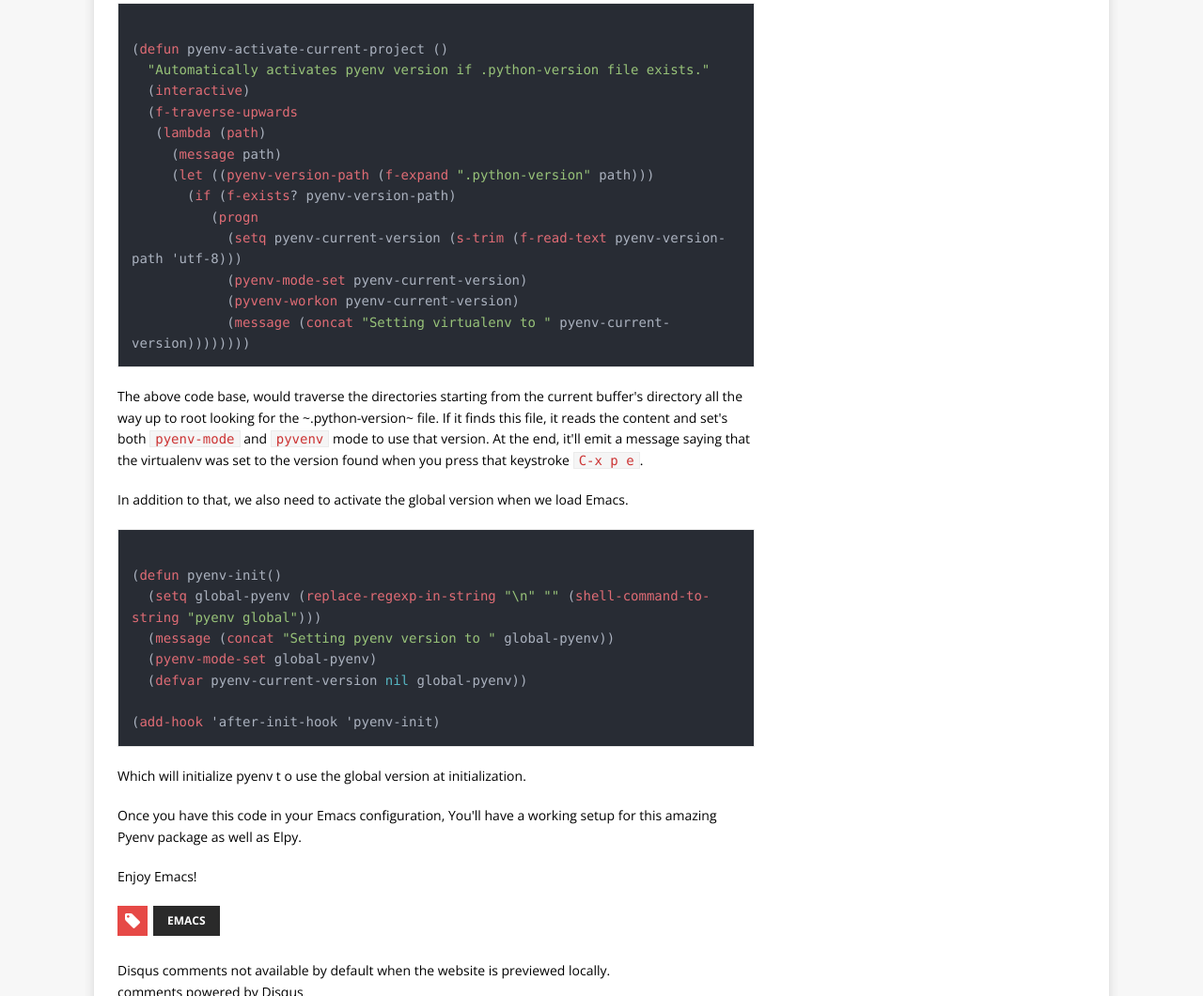
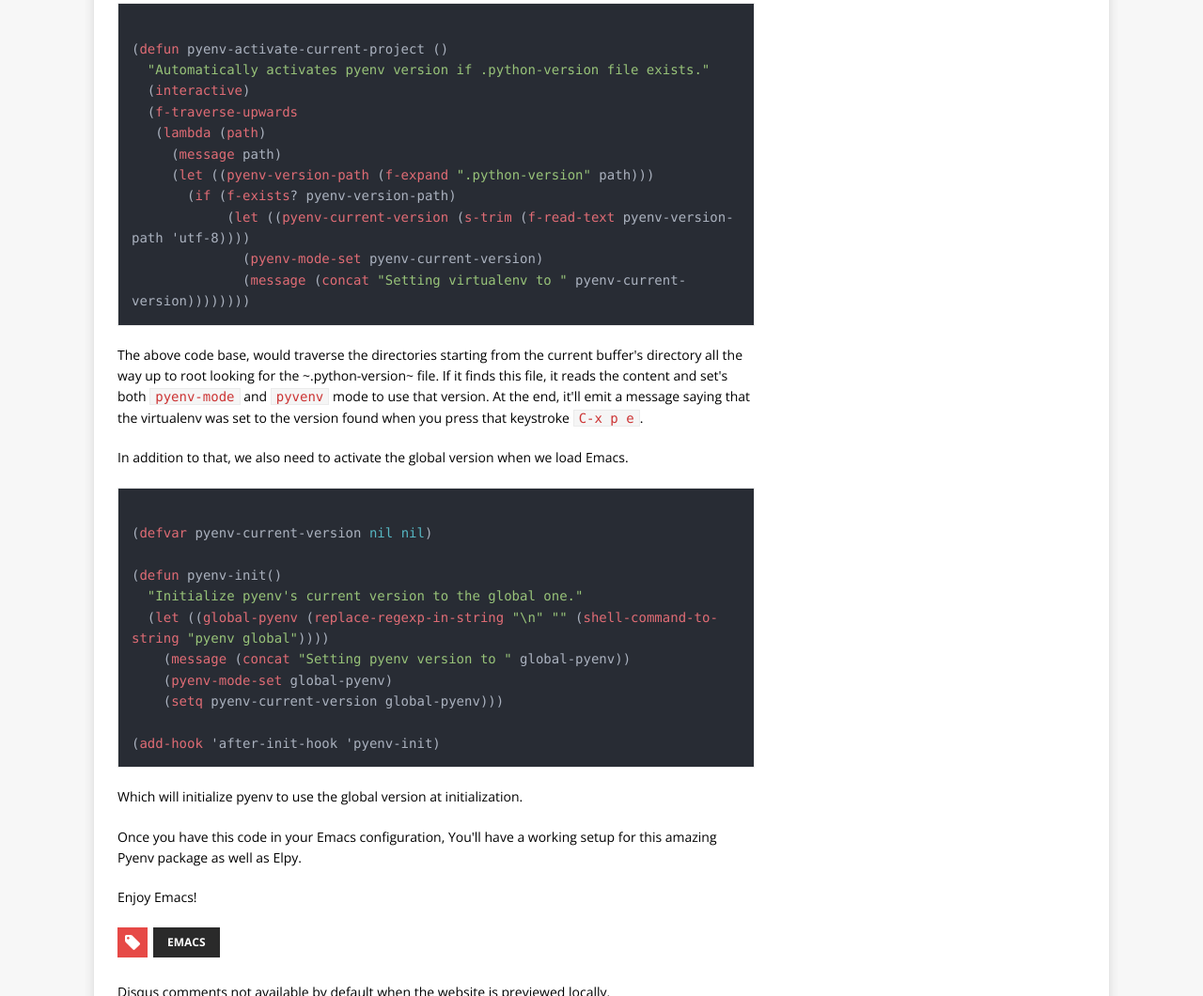
Before and after one commit to rakanalh/rakanalh.github.io, a plain HTML site: page emacs/python-dev-with-emacs-and-pyenv/index.html in a window 1280 px wide. Shown: the part 3100-4160 px from the top of the page at 94% size. Drawn offline with nearby package versions, Linux system fonts and the light colour scheme.

Commit message:
Updated pyenv code

```diff
--- a/emacs/python-dev-with-emacs-and-pyenv/index.html
+++ b/emacs/python-dev-with-emacs-and-pyenv/index.html
@@ -207,11 +207,9 @@ configuration.</p>
      (message path)
      (let ((pyenv-version-path (f-expand &quot;.python-version&quot; path)))
        (if (f-exists? pyenv-version-path)
-          (progn
-            (setq pyenv-current-version (s-trim (f-read-text pyenv-version-path 'utf-8)))
-            (pyenv-mode-set pyenv-current-version)
-            (pyvenv-workon pyenv-current-version)
-            (message (concat &quot;Setting virtualenv to &quot; pyenv-current-version))))))))
+            (let ((pyenv-current-version (s-trim (f-read-text pyenv-version-path 'utf-8))))
+              (pyenv-mode-set pyenv-current-version)
+              (message (concat &quot;Setting virtualenv to &quot; pyenv-current-version))))))))
 </code></pre>
 
 <p>The above code base, would traverse the directories starting from the current buffer's directory all the way up to root
@@ -222,16 +220,19 @@ press that keystroke <code>C-x p e</code>.</p>
 <p>In addition to that, we also need to activate the global version when we load Emacs.</p>
 
 <pre><code class="language-lisp">
+(defvar pyenv-current-version nil nil)
+
 (defun pyenv-init()
-  (setq global-pyenv (replace-regexp-in-string &quot;\n&quot; &quot;&quot; (shell-command-to-string &quot;pyenv global&quot;)))
-  (message (concat &quot;Setting pyenv version to &quot; global-pyenv))
-  (pyenv-mode-set global-pyenv)
-  (defvar pyenv-current-version nil global-pyenv))
+  &quot;Initialize pyenv's current version to the global one.&quot;
+  (let ((global-pyenv (replace-regexp-in-string &quot;\n&quot; &quot;&quot; (shell-command-to-string &quot;pyenv global&quot;))))
+    (message (concat &quot;Setting pyenv version to &quot; global-pyenv))
+    (pyenv-mode-set global-pyenv)
+    (setq pyenv-current-version global-pyenv)))
 
 (add-hook 'after-init-hook 'pyenv-init)
 </code></pre>
 
-<p>Which will initialize pyenv t o use the global version at initialization.</p>
+<p>Which will initialize pyenv to use the global version at initialization.</p>
 
 <p>Once you have this code in your Emacs configuration, You'll have a working setup for this amazing Pyenv package
 as well as Elpy.</p>
```
